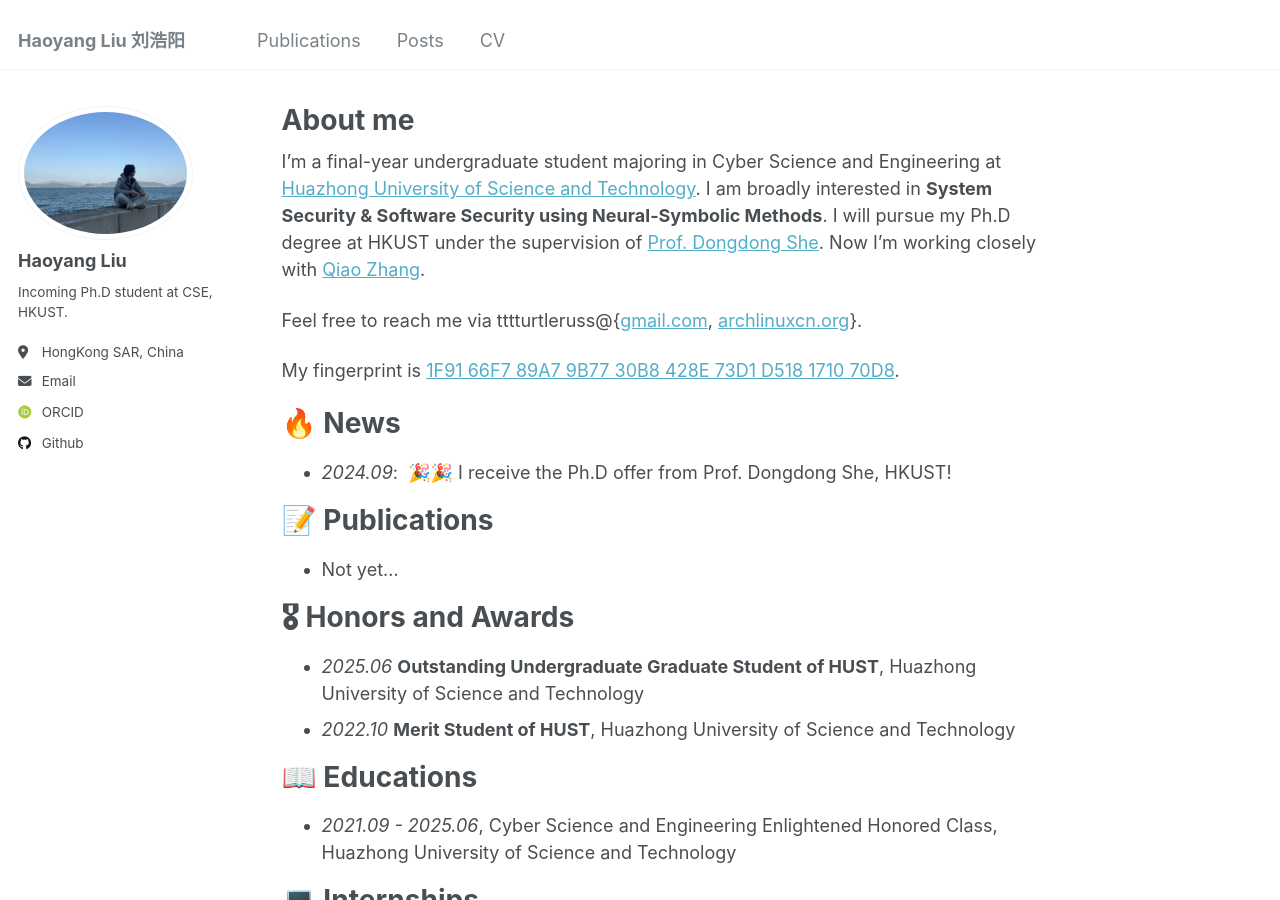
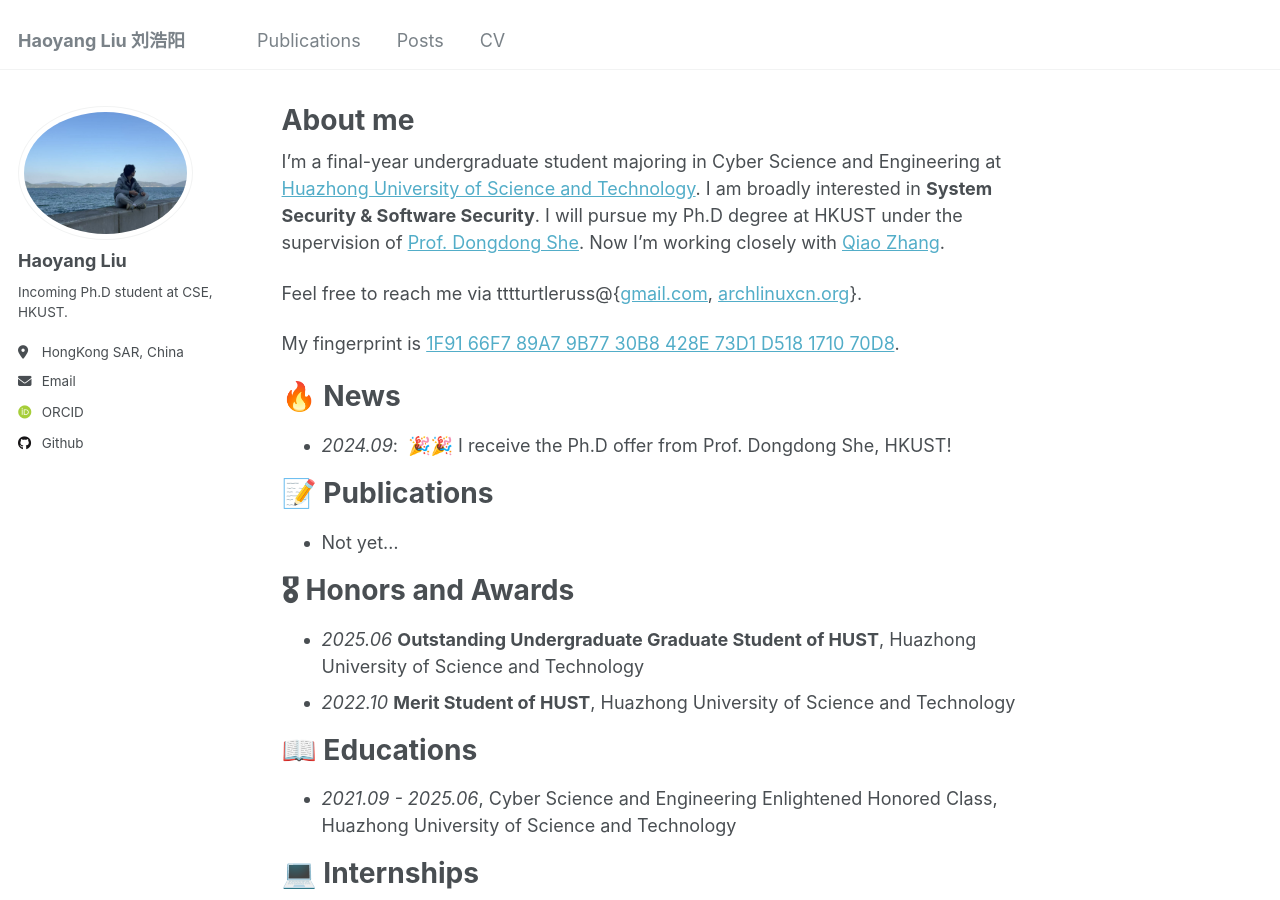
Before and after one commit to tttturtle-russ/tttturtle-russ.github.io, a Jekyll site: the page built from _pages/about.md, in a window 1280 px wide and 900 px high. Built offline with Jekyll 4.4.1, drawn with Linux system fonts in a browser that asks for light colours; some web fonts are replaced.

Commit message:
update: introduction

```diff
--- a/_pages/about.md
+++ b/_pages/about.md
@@ -7,7 +7,7 @@
   - /about.html
 ---
 
-I'm a final-year undergraduate student majoring in Cyber Science and Engineering at [Huazhong University of Science and Technology](https://hust.edu.cn). I am broadly interested in **System Security & Software Security using Neural-Symbolic Methods**. I will pursue my Ph.D degree at HKUST under the supervision of [Prof. Dongdong She](https://cse.hkust.edu.hk/~dongdong/). Now I'm working closely with [Qiao Zhang](https://jok1nq.github.io/).
+I'm a final-year undergraduate student majoring in Cyber Science and Engineering at [Huazhong University of Science and Technology](https://hust.edu.cn). I am broadly interested in **System Security & Software Security**. I will pursue my Ph.D degree at HKUST under the supervision of [Prof. Dongdong She](https://cse.hkust.edu.hk/~dongdong/). Now I'm working closely with [Qiao Zhang](https://jok1nq.github.io/).
 
 Feel free to reach me via tttturtleruss@{[gmail.com](mailto://tttturtleruss@gmail.com), [archlinuxcn.org](mailto://tttturtleruss@archlinuxcn.org)}.
 
```
